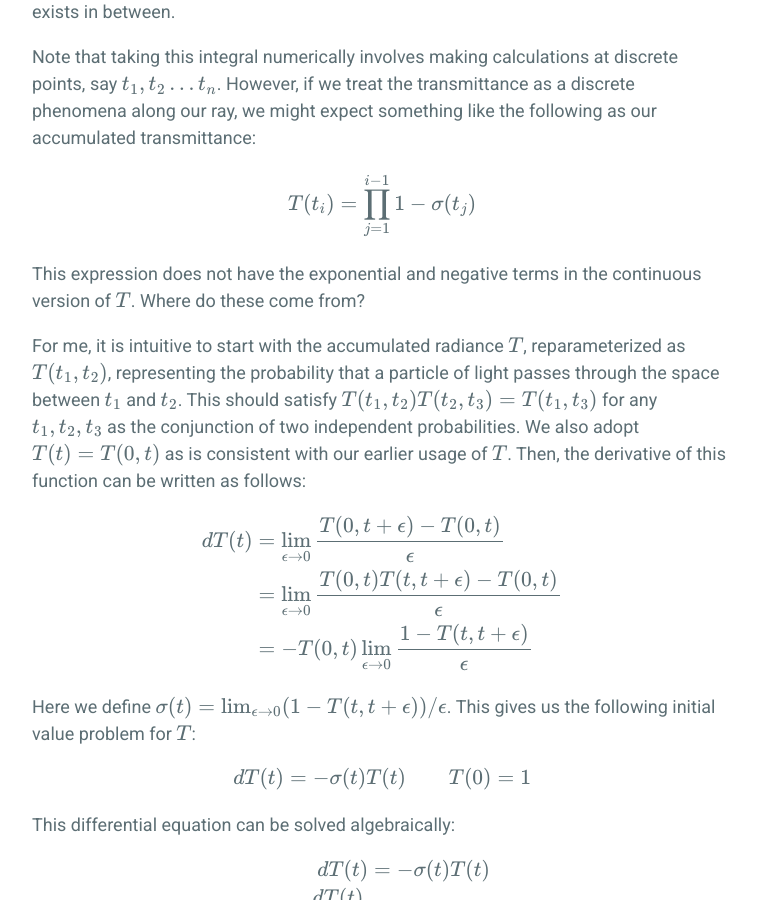
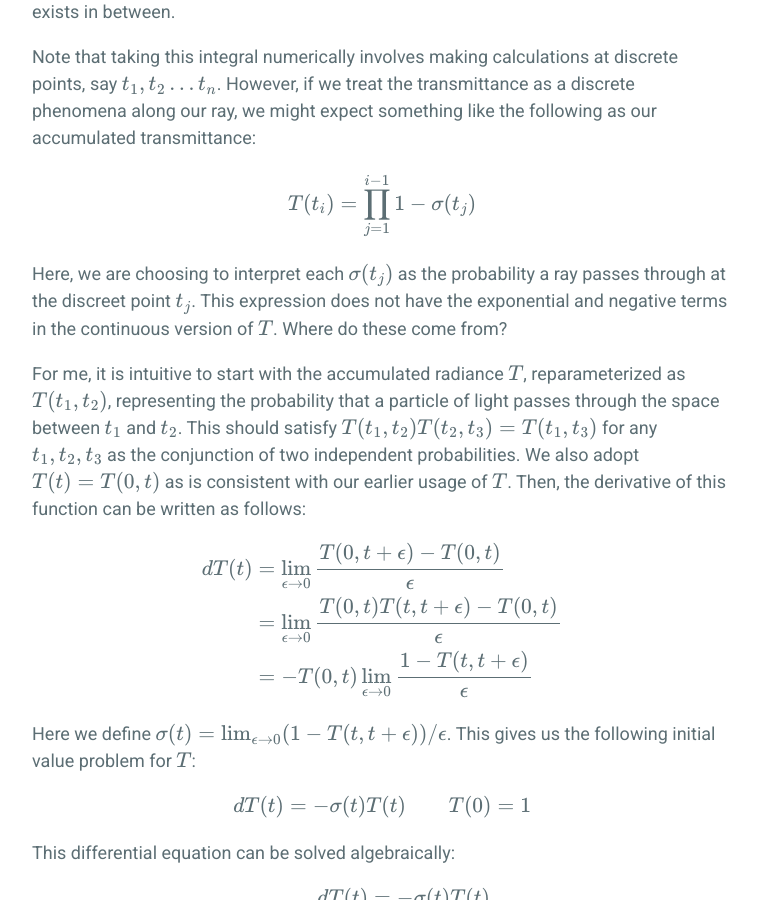
Before and after one commit to frankwang95/frankwang95.github.io, a Jekyll site: the page built from _posts/2024-07-16-deriving-volumetric-rendering.md, in a window 1280 px wide and 900 px high, scrolled down 698 px. Shown: the whole window, without its empty margins (258-1016 px from the left). Built offline with Jekyll 4.4.1, drawn with Linux system fonts in a browser that asks for light colours; formulas are drawn with MathJax 3.

Commit message:
Update 2024-07-16-deriving-volumetric-rendering.md

```diff
--- a/_posts/2024-07-16-deriving-volumetric-rendering.md
+++ b/_posts/2024-07-16-deriving-volumetric-rendering.md
@@ -15,7 +15,7 @@ Note that taking this integral numerically involves making calculations at discr
 
 $$T(t_i) = \prod_{j = 1}^{i - 1} 1 - \sigma(t_j)$$
 
-This expression does not have the exponential and negative terms in the continuous version of $$T$$. Where do these come from?
+Here, we are choosing to interpret each $$\sigma(t_j)$$ as the probability a ray passes through at the discreet point $$t_j$$. This expression does not have the exponential and negative terms in the continuous version of $$T$$. Where do these come from?
 
 For me, it is intuitive to start with the accumulated radiance $$T$$, reparameterized as $$T(t_1, t_2)$$, representing the probability that a particle of light passes through the space between $$t_1$$ and $$t_2$$. This should satisfy $$T(t_1, t_2) T(t_2, t_3) = T(t_1, t_3)$$ for any $$t_1, t_2, t_3$$ as the conjunction of two independent probabilities. We also adopt $$T(t) = T(0, t)$$ as is consistent with our earlier usage of $$T$$. Then, the derivative of this function can be written as follows:
 
```
